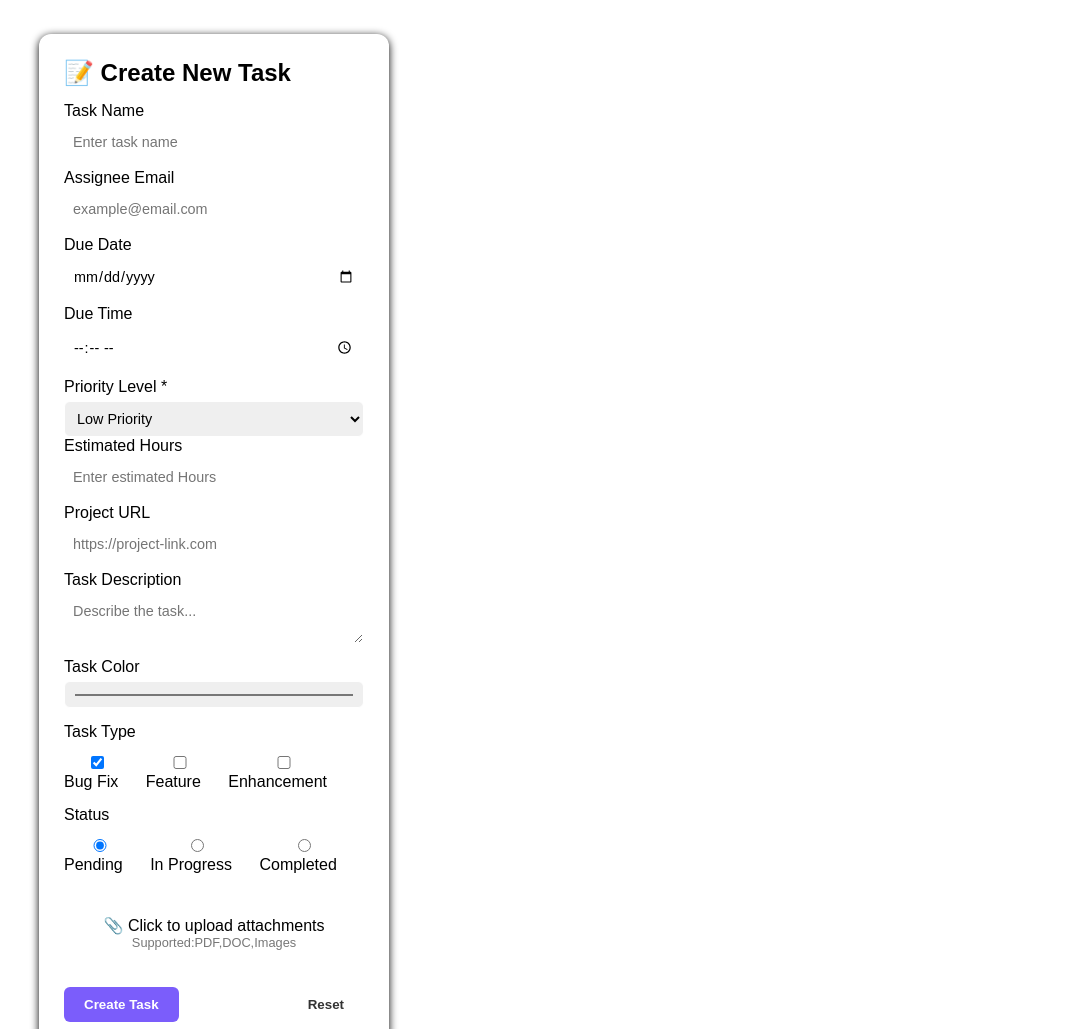
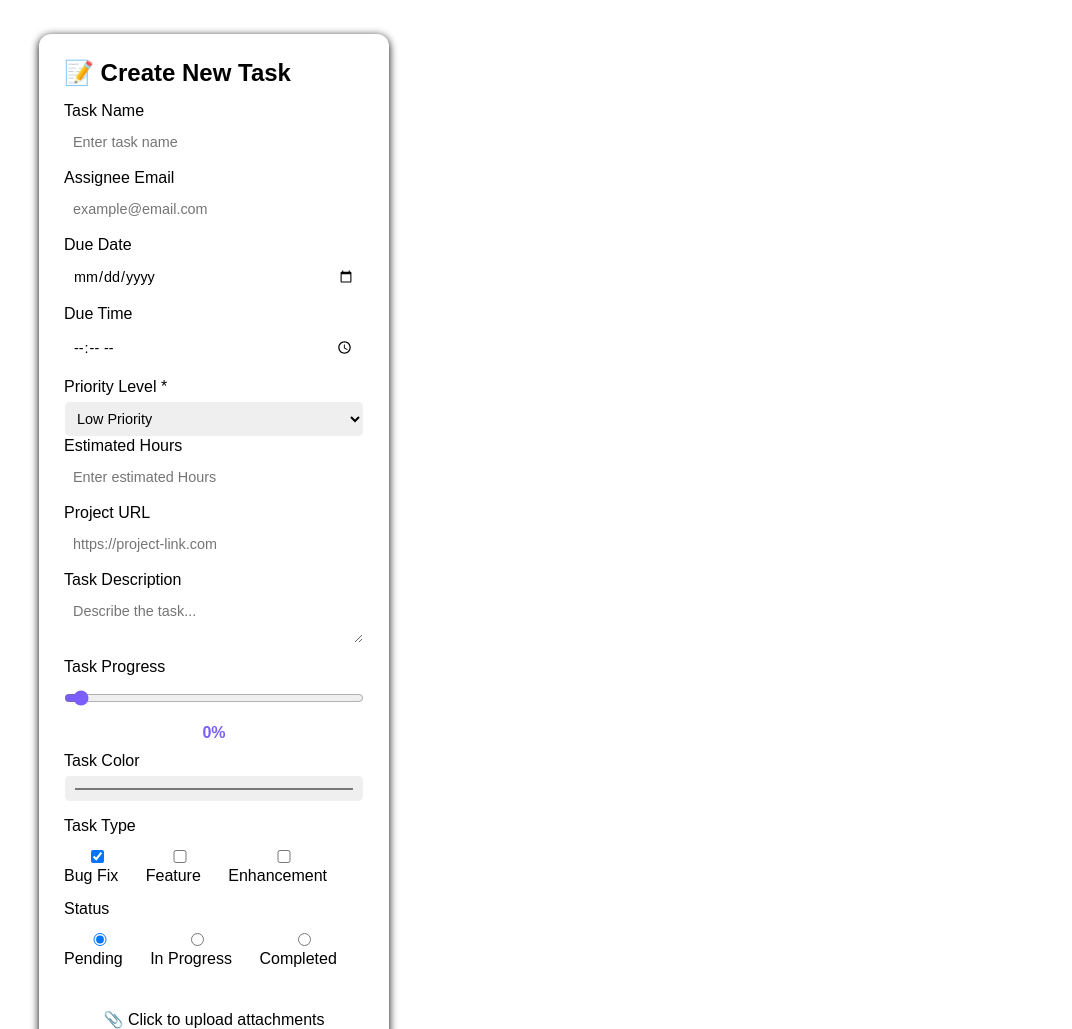
Before and after one commit to deepasakthivel24/TASKMANAGER, a plain HTML site: page index.html in a window 1280 px wide. Shown: the part 71-1100 px from the top of the page, without its empty margins (1-1073 px from the left). Drawn offline with Linux system fonts and the light colour scheme.

Commit message:
progress commit

```diff
--- a/index.html
+++ b/index.html
@@ -54,6 +54,10 @@
                 <label>Task Description</label>
                 <textarea placeholder="Describe the task..."></textarea>
 
+                <label>Task Progress</label>
+                <input type="range" min="0" max="100" value="0" oninput="progressvalue.textContent=this.value + '%'">
+                <p class="progress-text" id="progressvalue">0%</p>
+
                 <label>Task Color</label>
                 <input type="color" value="#3b82f6">
 
```
